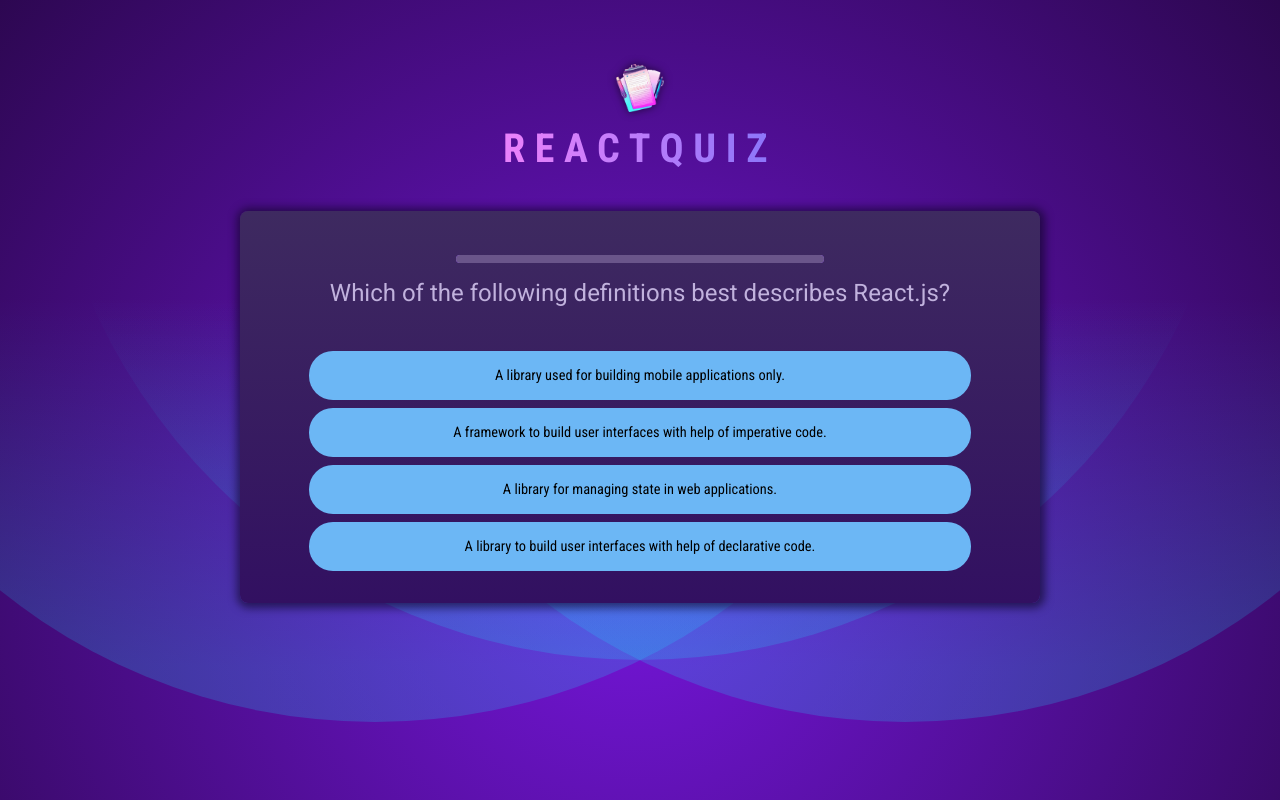
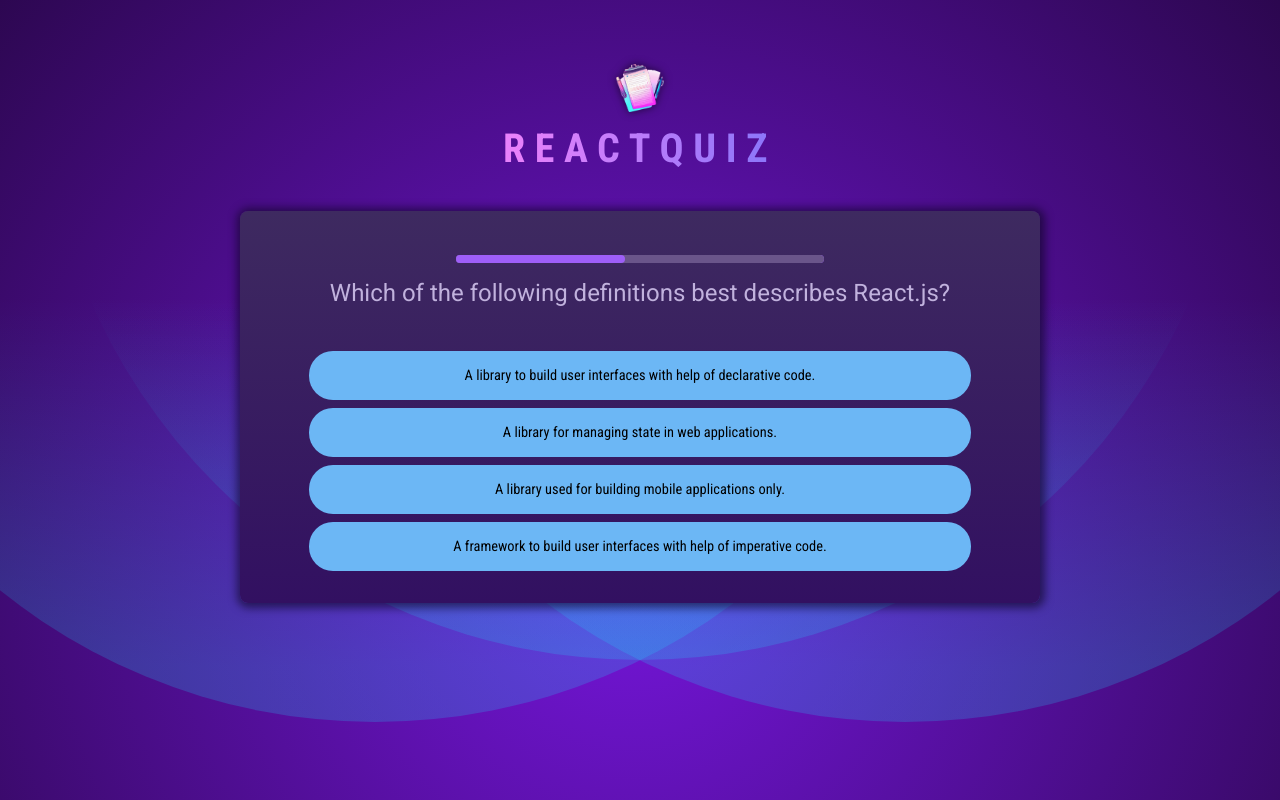
Before and after one commit to Richstar-plus/quiz-main-demo-app, a React (Vite) app: page / in a window 1280 px wide. Built offline with nearby package versions, Linux system fonts and the light colour scheme.

Commit message:
Enhance Quiz component with answer state management and timeout handling in QuestionTimer

```diff
--- a/src/components/QuestionTimer.jsx
+++ b/src/components/QuestionTimer.jsx
@@ -4,15 +4,19 @@
   const [remainingTime, setRemainingTime] = useState(timeout);
 
   useEffect(() => {
-    console.log('Timer started');
-  setTimeout(onTimeUp, timeout);
+    console.log("Timer started");
+    const timer = setTimeout(onTimeUp, timeout);
+    return () => clearTimeout(timer);
   }, [onTimeUp, timeout]);
 
   useEffect(() => {
-        console.log('Timer interval started');
-    setInterval(() => {
+    console.log("Timer interval started");
+    const interval = setInterval(() => {
       setRemainingTime((prevRemainingTime) => prevRemainingTime - 100);
     }, 100);
+    return () => {
+      clearInterval(interval);
+    };
   }, []);
 
   return <progress value={remainingTime} max={timeout} />;
--- a/src/components/Quiz.jsx
+++ b/src/components/Quiz.jsx
@@ -1,18 +1,38 @@
-import { useState, useCallback } from "react";
+import { useState, useCallback, useRef } from "react";
 import QUESTIONS from "../questions.js";
 import quizComplete from "../assets/quiz-complete.png";
 import { QuestionTimer } from "./QuestionTimer.jsx";
 
 export default function Quiz() {
+  const shuffledAnswersRef = useRef();
+  const [answerState, setAnswerState] = useState("");
   const [userAnswers, setUserAnswers] = useState([]);
-  const activeQuestionIndex = userAnswers.length;
+
+  const activeQuestionIndex =
+    answerState === "" ? userAnswers.length : userAnswers.length - 1;
   const quizIsComplete = activeQuestionIndex === QUESTIONS.length;
 
-  const handleSelectAnswer = useCallback((selectedAnswer) => {
+  const handleSelectAnswer = useCallback(
+    (selectedAnswer) => {
+      setAnswerState("answered");
       setUserAnswers((prevAnswers) => {
         return [...prevAnswers, selectedAnswer];
       });
-  }, []);
+
+      setTimeout(() => {
+        if (selectedAnswer === QUESTIONS[activeQuestionIndex].answers[0]) {
+          setAnswerState("correct");
+        } else {
+          setAnswerState("wrong");
+        }
+
+        setTimeout(() => {
+          setAnswerState("");
+        }, 2000);
+      }, 1000);
+    },
+    [activeQuestionIndex],
+  );
 
   const handleSkipQuestion = useCallback(() => {
     handleSelectAnswer(null);
@@ -28,24 +48,46 @@
     );
   }
 
-  const shuffledAnswers = [...QUESTIONS[activeQuestionIndex].answers];
-  shuffledAnswers.sort(() => Math.random() - 0.5);
+  if (!shuffledAnswersRef.current) {
+    shuffledAnswersRef.current = [...QUESTIONS[activeQuestionIndex].answers];
+    shuffledAnswersRef.current.sort(() => Math.random() - 0.5);
+  }
+  const shuffledAnswers = shuffledAnswersRef.current;
+
   return (
     <div id="quiz">
       <div id="question">
         <QuestionTimer
+          key={activeQuestionIndex}
           timeout={10000}
           onTimeUp={handleSkipQuestion}
         />
         <h2>{QUESTIONS[activeQuestionIndex].text}</h2>
         <ul id="answers">
-          {shuffledAnswers.map((answer) => (
+          {shuffledAnswers.map((answer) => {
+            const isSelected = userAnswers[userAnswers.length - 1] === answer;
+            let cssClass = "";
+            if (answerState === "answered" && isSelected) {
+              cssClass = "selected";
+            }
+
+            if (
+              (answerState === "correct" || answerState === "wrong") &&
+              isSelected
+            ) {
+              cssClass = answerState;
+            }
+            return (
               <li key={answer} className="answer">
-              <button onClick={() => handleSelectAnswer(answer)}>
+                <button
+                  onClick={() => handleSelectAnswer(answer)}
+                  className={cssClass}
+                >
                   {answer}
                 </button>
               </li>
-          ))}
+            );
+          })}
         </ul>
       </div>
     </div>
```
Lines whose indentation alone changed are shown as unchanged.
